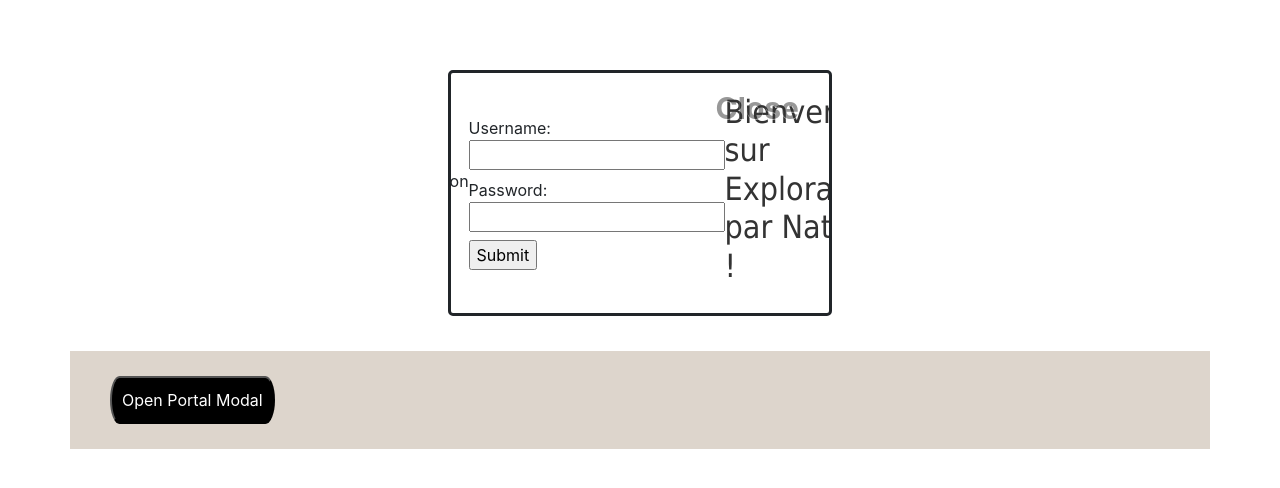
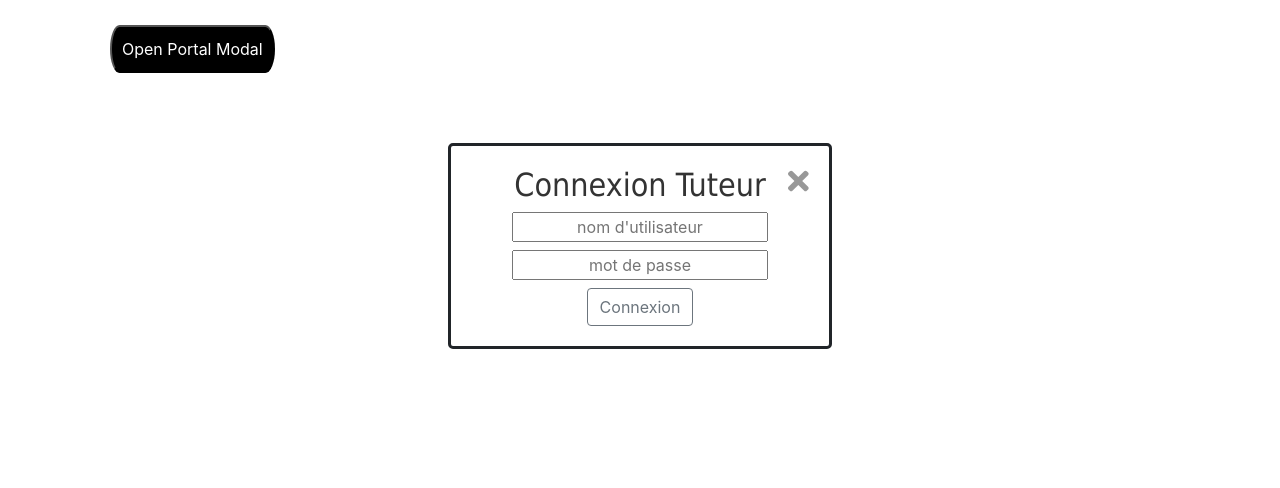
Before and after one commit to sebajou/explorateur-par-nature.fr, a React (Create React App) app in the folder frontend/: page / in a window 1280 px wide. Both pictures are taken after a click on the button "Open Portal Modal". Shown: the top 488 px of the page. Built offline with nearby package versions, Linux system fonts and the light colour scheme; no server answers.

Commit message:
Modify Component Login esthetic

```diff
--- a/frontend/src/components/Login.js
+++ b/frontend/src/components/Login.js
@@ -3,6 +3,11 @@ import ReactDOM from 'react-dom';
 import axiosInstance from "./AxiosAPI";
 import '../styles/Login.css';
 import '../styles/styles.css';
+import { FontAwesomeIcon } from "@fortawesome/react-fontawesome";
+import { library } from "@fortawesome/fontawesome-svg-core";
+import { faTimes } from "@fortawesome/free-solid-svg-icons";
+
+library.add(faTimes);
 
 class Login extends Component {
     constructor(props) {
@@ -53,28 +58,42 @@ class Login extends Component {
   render() {
 
   const { message, isOpen, onClose} = this.props;
-
   if (!isOpen) return null;
 
   return ReactDOM.createPortal(
-        <div className="modal">
-            Connexion Tuteur
-            <form onSubmit={this.handleSubmit}>
+    <div className="modal">
+    <div className="container">
+        <div className="row">
+            <div className="col-12">
+                <button className="close" onClick={onClose}>
+                    <FontAwesomeIcon icon={["fas", "times"]} />
+                </button>
+            </div>
+        </div>
+        <div className="row">
+            <div className="col-10 center-block">
+                <h2>{message}</h2>
+            </div>
+        </div>
+        <form onSubmit={this.handleSubmit}>
+          <div className="row col-12 center-block">
               <label>
-                  Username:
-                  <input name="username" type="text" value={this.state.username} onChange={this.handleChange}/>
+                  <input name="username" type="text" value={this.state.username} onChange={this.handleChange}
+                  placeholder="nom d'utilisateur"/>
               </label>
+          </div>
+          <div className="row center-block col-12">
               <label>
-                  Password:
-                  <input name="password" type="password" value={this.state.password} onChange={this.handleChange}/>
+                  <input name="password" type="password" value={this.state.password} onChange={this.handleChange}
+                  placeholder="mot de passe"/>
               </label>
-              <input type="submit" value="Submit"/>
-            </form>
-            <h2>{message}</h2>
-            <button className="close" onClick={onClose}>
-                Close
-            </button>
-        </div>,
+          </div>
+          <div className="row center-block col-12">
+                <input className="btn btn-outline-secondary" type="submit" value="Connexion"  variant="primary"/>
+          </div>
+        </form>
+    </div>
+    </div>,
         document.body
       );
   }
--- a/frontend/src/components/Welcome.js
+++ b/frontend/src/components/Welcome.js
@@ -2,6 +2,7 @@ import React, { useState } from 'react';
 // import ReactDOM from 'react-dom';
 import Login from './Login';
 import Hello from './Hello';
+// import Essai from './Essai';
 
 function Welcome() {
     // const [open, setOpen] = useState(false);
@@ -17,7 +18,7 @@ function Welcome() {
 
         <div>
             <Login
-              message="Bienvenue sur Explorateur par Nature !"
+              message="Connexion Tuteur"
               isOpen={openp}
               onClose={() => setOpenP(false)}
             />
--- a/frontend/src/index.js
+++ b/frontend/src/index.js
@@ -4,7 +4,6 @@ import 'bootstrap/dist/css/bootstrap.css';
 import './styles/index.css';
 import App from './components/App';
 import reportWebVitals from './components/reportWebVitals';
-
 ReactDOM.render(
   <React.StrictMode>
     <App />
--- a/frontend/src/styles/styles.css
+++ b/frontend/src/styles/styles.css
@@ -1,11 +1,32 @@
-.container {
+/*.container {
   position: absolute;
   left: 50%;
   top: 50%;
   -webkit-transform: translate(-50%, -50%);
   transform: translate(-50%, -50%);
   background-color: rgb(221, 213, 204);
+}*/
+
+input[type="text"] {
+text-align: center;
 }
+
+input[type="password"] {
+text-align: center;
+}
+
+.center-block {
+ display: block;
+ margin : 0 auto;
+ text-align: center;
+}
+
+.center {
+ margin : 0 auto;
+ width: 50%;
+ text-align: center;
+}
+
 .button-container {
   margin: 25px;
 }
@@ -17,6 +38,7 @@
   background-color: #000000;
   border-radius: 20px/50px;
   cursor: pointer;
+  left: 50%;
   outline: 0px transparent !important;
 }
 .button:hover {
@@ -42,8 +64,8 @@
 }
 .modal .close {
   position: absolute;
-  top: 20px;
-  right: 30px;
+  top: 0px;
+  right: 0px;
   transition: all 200ms;
   font-size: 30px;
   font-weight: bold;
@@ -55,5 +77,6 @@
 }
 .modal .content {
   max-height: 30%;
+  width: 50%;
   overflow: auto;
 }
```
Also changed, not shown: package.json (+7 -1 lines), 1 other file (tests, documents, lock files or other folders).
